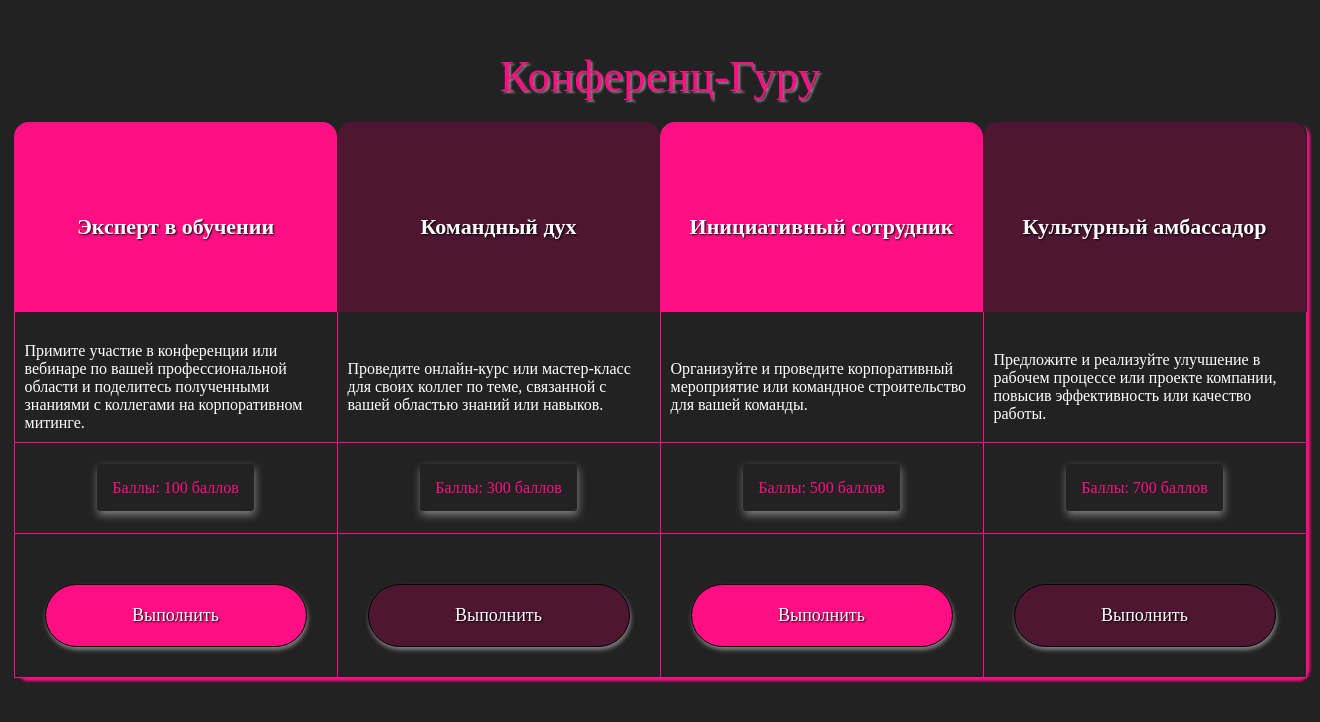
After one commit to rjymbs/hackathon, a Flask app: template src/templates/tasks.html in a window 1320 px wide. The commit adds this page. Shown: the top 722 px of the page. Run offline with Flask 3, Linux system fonts and the light colour scheme; the template is opened without the code that fills it, so the values that code supplies are empty.

Commit message:
update
-Новые html файлы, для магазина + сайта с заданиями
-Исправлено оформление

```diff
--- /dev/null
+++ b/src/static/tasks.css
@@ -0,0 +1,96 @@
+@import url('https://fonts.googleapis.com/css2?family=Roboto:wght@300;400;700;900&display=swap');
+
+body {
+    background: #222222;
+}
+
+table {
+ margin: 50px auto;
+ width: 80%;
+ border-collapse: collapse;
+    box-shadow: 3px 3px 3px #ff0f83;
+    border-radius: 12px;
+}
+
+
+caption {
+ margin-bottom: 20px;
+ font-size: 45px;
+ color: #ff0f83;
+ text-shadow: 2px 2px 2px gray;
+}
+
+tr {
+  background: #222222;
+
+}
+td {
+ padding-top: 30px;
+ padding-left: 10px;
+ padding-right: 10px;
+ padding-bottom: 10px;
+ border-bottom: 1px solid #ff0f83;
+ border-right: 1px solid #ff0f83;
+ border-left: 1px solid #ff0f83;
+    color: white;
+}
+th {
+ padding-top: 30px;
+ padding-left: 10px;
+ padding-right: 10px;
+ padding-bottom: 10px;
+ border-top-left-radius: 15px;
+ border-top-right-radius: 15px;
+ height: 150px;
+    text-shadow: 1px 1px 2px black;
+    font-size: 22px;
+
+}
+.basic {
+ background-color: #ff0f83;
+ color: #ffffff;
+}
+.pro {
+ background-color: #4f1631;
+ color: #ffffff;
+}
+.gold {
+ background-color: #ff0f83;
+ color: #ffffff
+}
+.platinum {
+ background-color: #4f1631;
+ color: #ffffff;
+}
+.price-text {
+ display: inline;
+ padding: 15px;
+ margin: 0 auto;
+ box-shadow: 1px 4px 8px gray;
+ border-radius: 3px;
+ font-size: 16px;
+    text-align: center;
+    text-decoration: none;
+    color: #ff0f83;
+}
+.price-wrapper {
+ height: 90px;
+ padding:0;
+    text-align: center;
+}
+.pricebutton {
+ margin: 20px;
+ font-size: 18px;
+ border: 1px solid black;
+ width: 250px;
+ display: inline-block;
+ padding: 20px 5px;
+ border-radius: 45px;
+ text-decoration: none;
+ box-shadow: 1px 3px 4px gray;
+ text-shadow: 1px 1px 2px black;
+    text-align: center;
+}
+.gray-bg {
+ background-color:#f5f5f5;
+}
--- /dev/null
+++ b/src/templates/tasks.html
@@ -0,0 +1,55 @@
+<!DOCTYPE html>
+<html lang="en">
+<head>
+    <meta charset="UTF-8">
+    <title>Задания</title>
+    <link rel="stylesheet" href="../static/tasks.css">
+</head>
+<body>
+    <table>
+    <thead>
+    <caption>Конференц-Гуру</caption>
+        <tr>
+            <th class="basic">Эксперт в обучении</th>
+            <th class="pro">Командный дух</th>
+            <th class="gold">Инициативный сотрудник</th>
+            <th class="platinum">Культурный амбассадор</th>
+        </tr>
+    </thead>
+    <tbody>
+
+        <tr>
+            <td>
+                Примите участие в конференции или вебинаре по вашей профессиональной области и поделитесь полученными знаниями с коллегами на корпоративном митинге.
+</td>
+            <td>Проведите онлайн-курс или мастер-класс для своих коллег по теме, связанной с вашей областью знаний или навыков.
+</td>
+            <td>Организуйте и проведите корпоративный мероприятие или командное строительство для вашей команды.
+</td>
+            <td>Предложите и реализуйте улучшение в рабочем процессе или проекте компании, повысив эффективность или качество работы.
+</td>
+        </tr>
+        <tr>
+            <td class="price-wrapper">
+                <p class="price-text">Баллы: 100 баллов</p>
+            </td>
+            <td class="price-wrapper">
+               <p class="price-text">Баллы: 300 баллов</p>
+            </td>
+            <td class="price-wrapper">
+                <p class="price-text">Баллы: 500 баллов</p>
+            </td>
+            <td class="price-wrapper">
+                <p class="price-text">Баллы: 700 баллов</p>
+            </td>
+        </tr>
+        <tr>
+            <td><a href="#" class="pricebutton basic">Выполнить</a></td>
+            <td><a href="#" class="pricebutton pro">Выполнить</a></td>
+            <td><a href="#" class="pricebutton gold">Выполнить</a></td>
+            <td><a href="#" class="pricebutton platinum">Выполнить</a></td>
+    </tr>
+    </tbody>
+</table>
+</body>
+</html>
```
Also changed, not shown: src/templates/menu.html (renamed from src/templates/Proekt/menu.html, +6 -6 lines), src/templates/user.html (+6 -5 lines), src/static/main_proekt.css (renamed from src/templates/Proekt/main_proekt.css).
